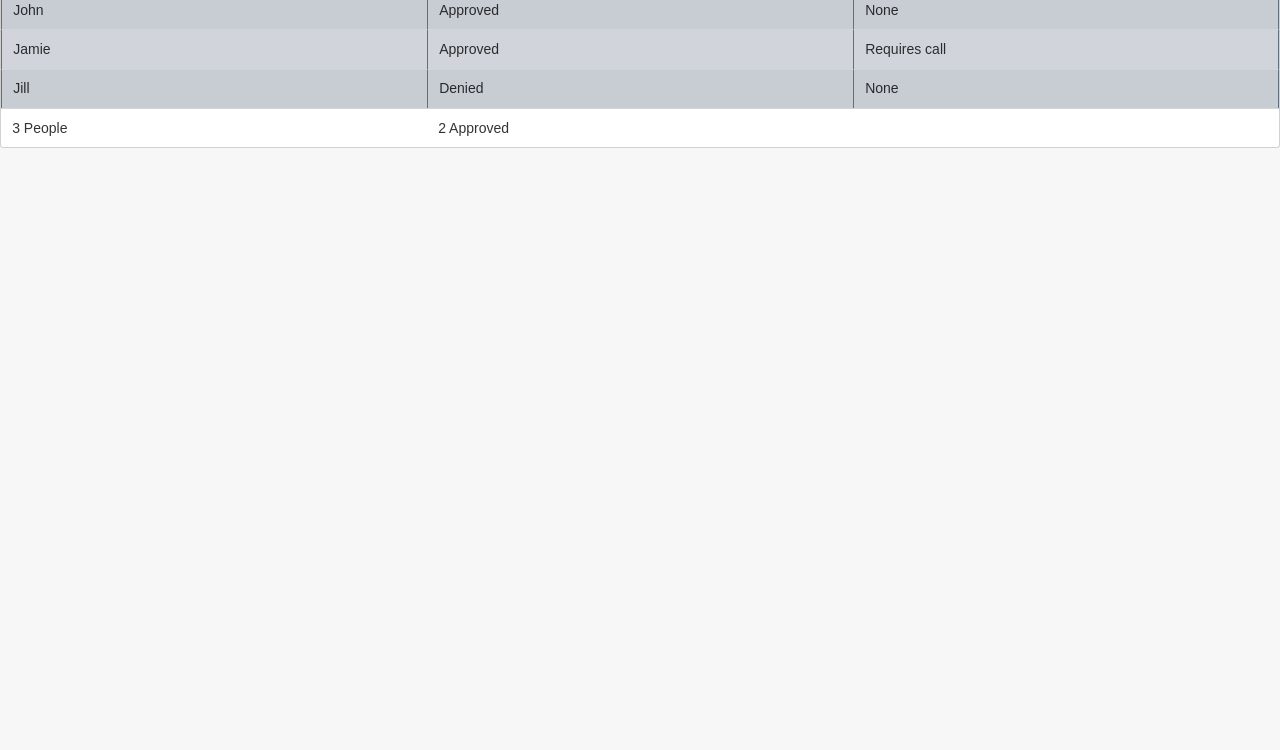
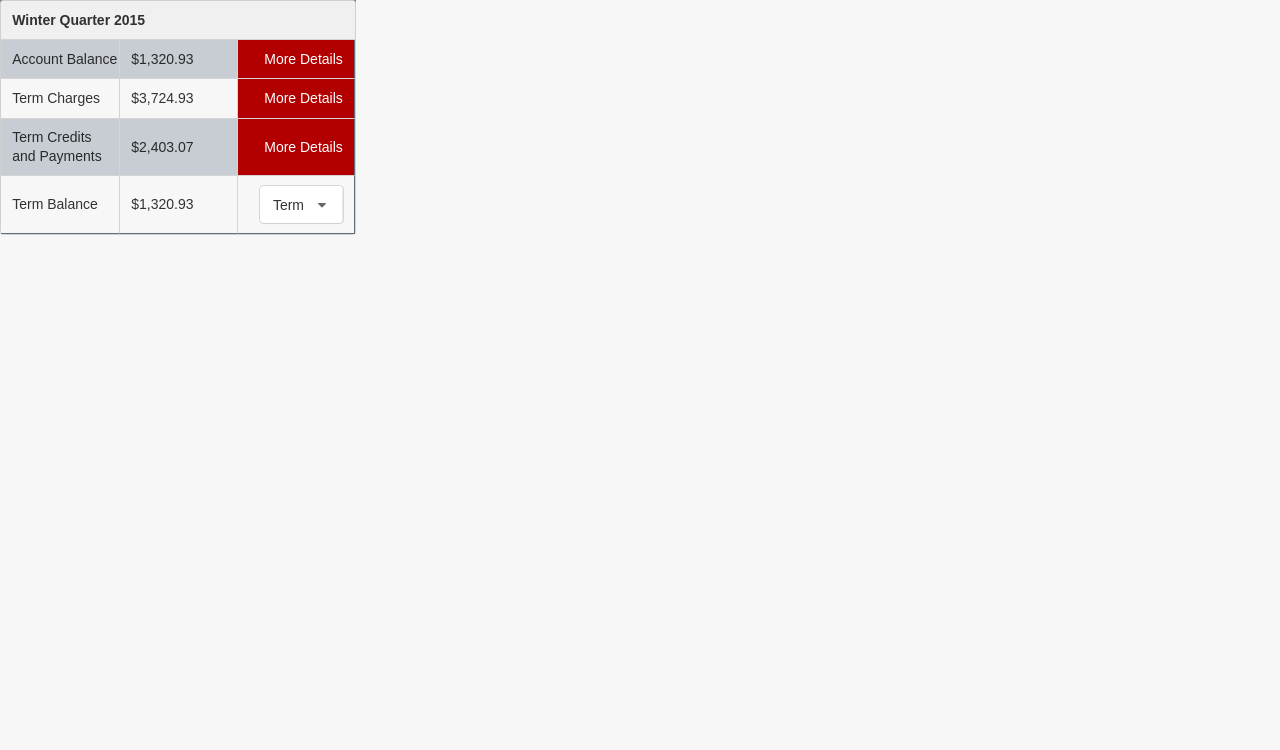
Before and after one commit to stwilliams0223/p2-dashboard, a plain HTML site: page account-summary.html in a window 1280 px wide. Shown: the part 50-800 px from the top of the page. Drawn offline with nearby package versions, Linux system fonts and the light colour scheme.

Commit message:
account summary

```diff
--- a/account-summary.html
+++ b/account-summary.html
@@ -7,46 +7,73 @@
   <meta http-equiv="X-UA-Compatible" content="IE=edge,chrome=1" />
   <meta name="viewport" content="width=device-width, initial-scale=1.0, maximum-scale=1.0">
 
-  <title>Liz Anderson Account Balance</title>
+  <title>Account Summary</title>
 
   <link rel="stylesheet" type="text/css" href="css/semantic.css">
   <link rel="stylesheet" type="text/css" href="css/styles.css">
 
 </head>
 
-<body class="balance">
+<body class="account-summary">
 
-<table class="ui blue table">
+
+<div class="canvas-account-box">
+
+<h2 class="widget-header">Account Summary</h2>
+
+
+<table class="ui celled striped table">
   <thead>
+    <tr><th colspan="3">
+      Winter Quarter 2015
+    </th>
+  </tr></thead><tbody>
     <tr>
-      <th>Account Summary</th>
-      <th>Status</th>
-      <th>Notes</th>
-    </tr>
-  </thead>
-  <tbody>
-    <tr>
-      <td>John</td>
-      <td>Approved</td>
-      <td>None</td>
+      <td class="collapsing">Account Balance
+      </td>
+      <td>$1,320.93</td>
+      <td class="right aligned collapsing" style="background:#B20000"><a href="#">More Details</a></td>
     </tr>
     <tr>
-      <td>Jamie</td>
-      <td>Approved</td>
-      <td>Requires call</td>
+      <td>
+        Term Charges
+      </td>
+      <td>$3,724.93</td>
+      <td class="right aligned collapsing" style="background:#B20000"><a href="#">More Details</a></td>
     </tr>
     <tr>
-      <td>Jill</td>
-      <td>Denied</td>
-      <td>None</td>
+      <td>
+        Term Credits and Payments
+      </td>
+      <td>$2,403.07</td>
+      <td class="right aligned collapsing" style="background:#B20000"><a href="#">More Details</a></td>
+    </tr>
+    <tr>
+      <td>
+        Term Balance
+      </td>
+      <td>$1,320.93</td>
+      <td class="right aligned collapsing"><div class="ui compact menu">
+  <div class="ui simple dropdown item">
+    <i class="dropdown icon"></i>
+    Term
+    <div class="menu">
+      <div class="item">Fall Qtr. 2014</div>
+      <div class="item">Spring Qtr. 2014</div>
+      <div class="item">Winter Qtr. 2014</div>
+    </div>
+  </div>
+</div></td>
     </tr>
   </tbody>
-  <tfoot>
-    <tr><th>3 People</th>
-    <th>2 Approved</th>
-    <th></th>
-  </tr></tfoot>
 </table>
+
+
+
+
+
+
+
 
   <script src="http://code.jquery.com/jquery-2.1.1.min.js"></script>
   <script src="js/semantic.js"></script>
```
Also changed, not shown: amount-due.html (+2 -0 lines).
